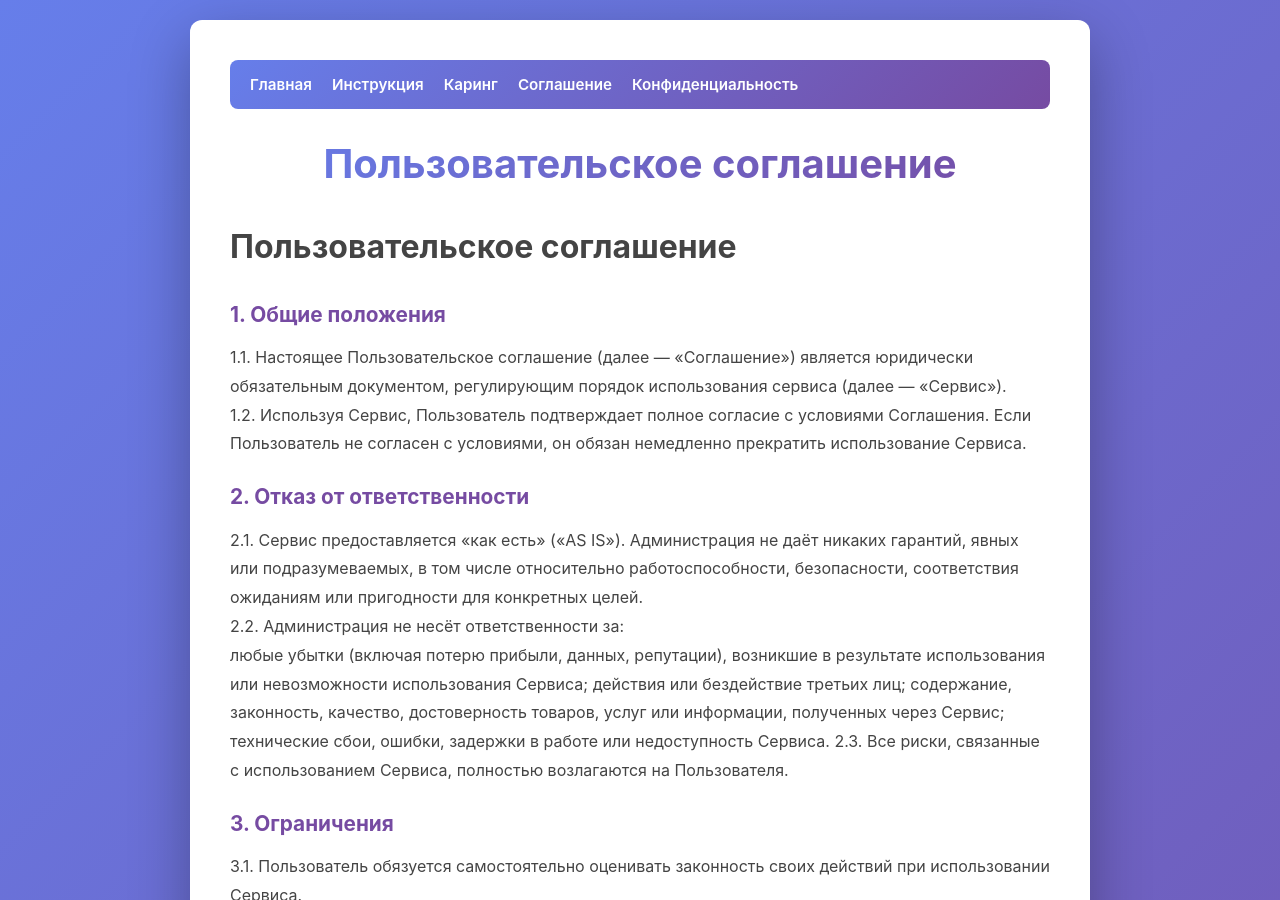
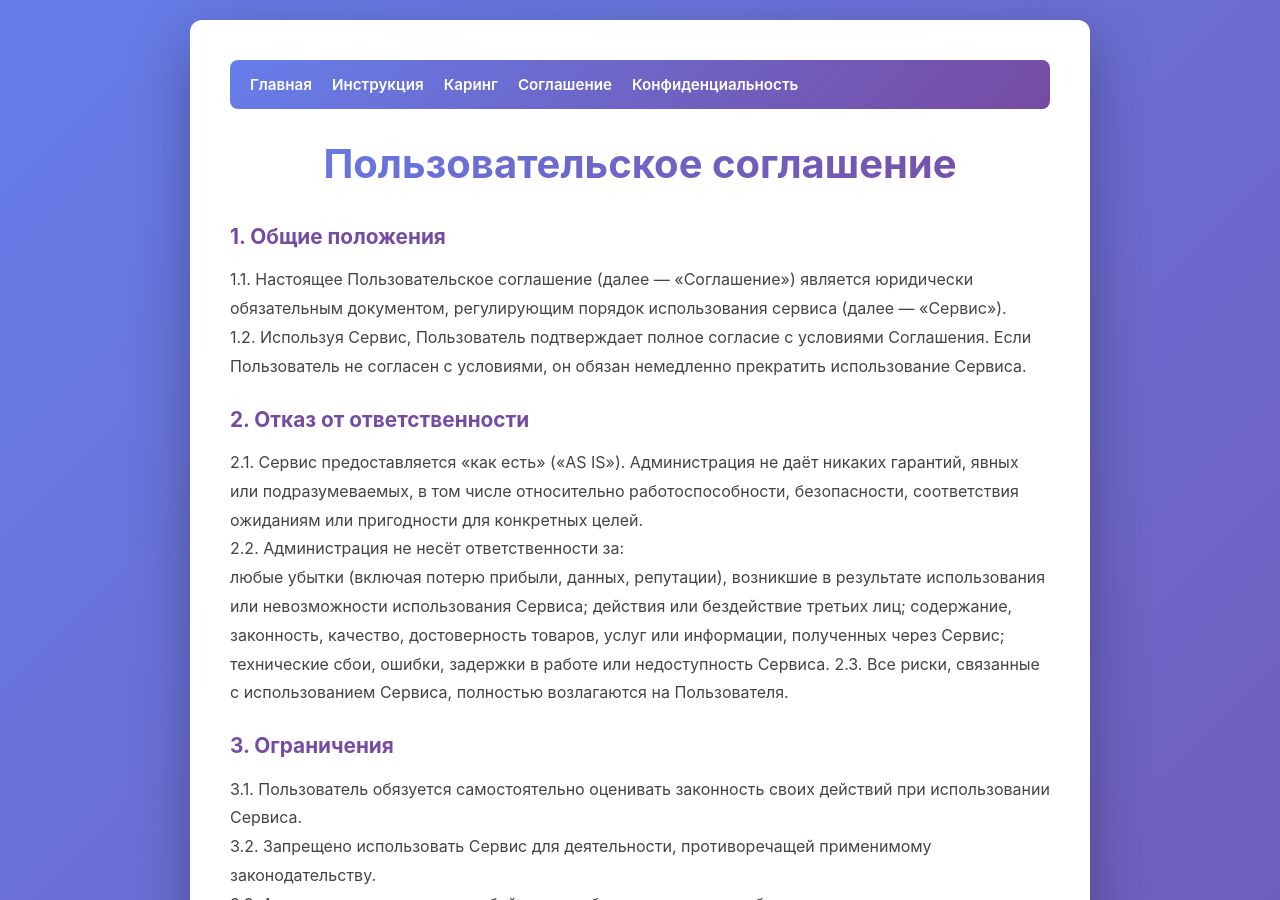
Before and after one commit to Michael-K-cloud/Tunless, a Jekyll site: the page built from terms.md, in a window 1280 px wide and 900 px high. Built offline with Jekyll 4.4.1, drawn with Linux system fonts in a browser that asks for light colours.

Commit message:
Update terms.md

```diff
--- a/terms.md
+++ b/terms.md
@@ -2,7 +2,6 @@
 layout: default
 title: Пользовательское соглашение
 ---
-# Пользовательское соглашение
 
 ### 1. Общие положения
 1.1. Настоящее Пользовательское соглашение (далее — «Соглашение») является юридически обязательным документом, регулирующим порядок использования сервиса (далее — «Сервис»).
```
